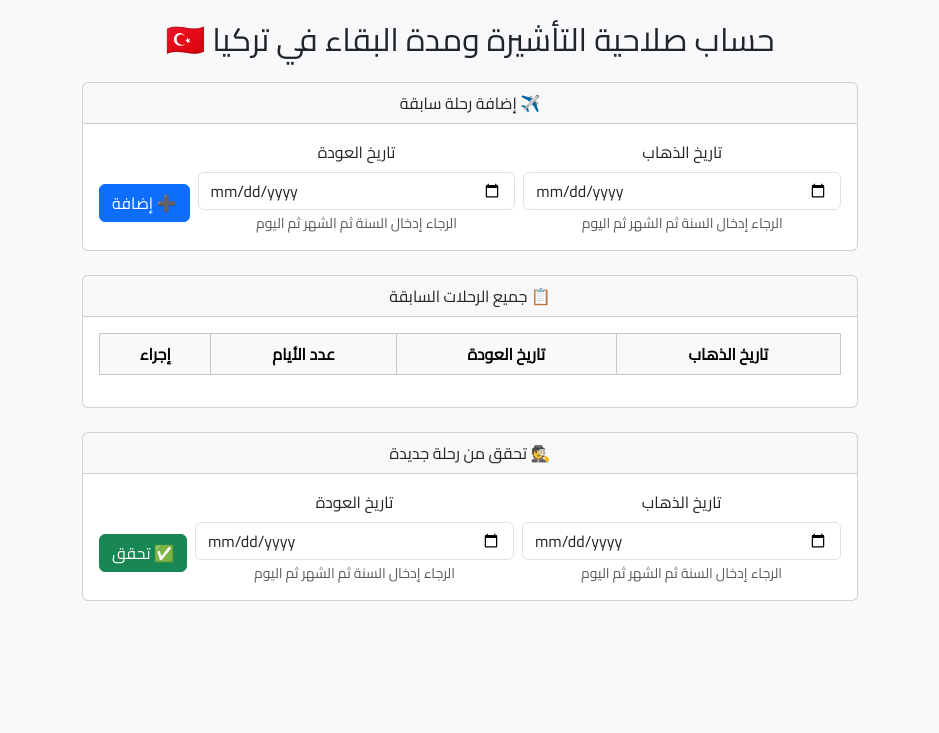
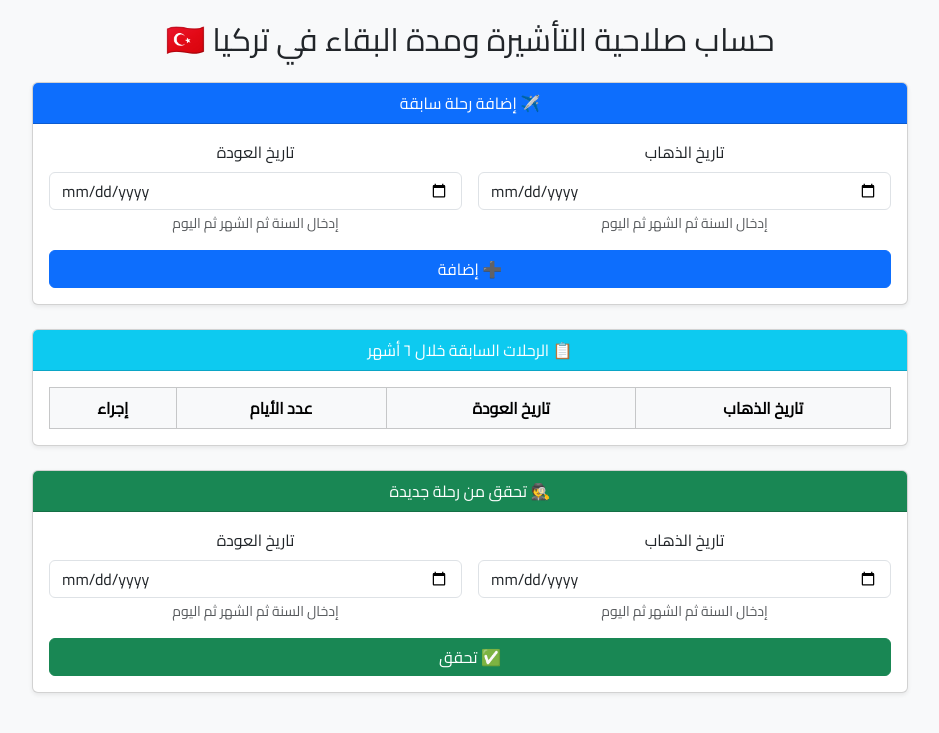
Before and after one commit to ragadalhejaily/visa_app, a Flask app: page / in a window 1280 px wide. Shown: the top 733 px of the page, without its empty margins (170-1109 px from the left). Run offline with Flask 3, Linux system fonts and the light colour scheme; lists and menus that the app fills with data are empty.

Commit message:
الصفحه

```diff
--- a/templates/index.html
+++ b/templates/index.html
@@ -1,11 +1,11 @@
-
-
-
+{##}
+{##}
+{##}
 {#<!DOCTYPE html>#}
 {#<html lang="ar" dir="rtl">#}
 {#<head>#}
 {#    <meta charset="UTF-8" />#}
-{#    <title> حساب صلاحية التأشيرة ومدة البقاء في تركيا 🇹🇷</title>#}
+{#    <title>حساب التأشيرة</title>#}
 {#    <link href="https://cdn.jsdelivr.net/npm/bootstrap@5.3.3/dist/css/bootstrap.rtl.min.css" rel="stylesheet" />#}
 {#    <link href="https://fonts.googleapis.com/css2?family=Cairo&display=swap" rel="stylesheet" />#}
 {#    <style>#}
@@ -27,10 +27,18 @@
 {#            const startInput = document.getElementById(startId);#}
 {#            const endInput = document.getElementById(endId);#}
 {##}
+{#            startInput.addEventListener('input', function () {#}
+{#                const val = this.value;#}
+{#                if (val.length === 10) {#}
+{#                    endInput.min = val;#}
+{#                    endInput.focus();#}
+{#                }#}
+{#            });#}
+{##}
 {#            startInput.addEventListener('change', function () {#}
-{#                const selectedDate = this.value;#}
-{#                if (selectedDate) {#}
-{#                    endInput.min = selectedDate;#}
+{#                const val = this.value;#}
+{#                if (val.length === 10) {#}
+{#                    endInput.min = val;#}
 {#                    endInput.focus();#}
 {#                }#}
 {#            });#}
@@ -44,7 +52,7 @@
 {#</head>#}
 {#<body>#}
 {#<div class="container text-center">#}
-{#    <h2 class="mb-4">  حساب صلاحية التأشيرة ومدة البقاء في تركيا 🇹🇷</h2>#}
+{#    <h2 class="mb-4">حساب صلاحية التأشيرة ومدة البقاء في تركيا 🇹🇷 </h2>#}
 {##}
 {#    <!-- إضافة رحلة -->#}
 {#    <div class="card mb-4">#}
@@ -55,10 +63,13 @@
 {#                    <div class="col-md">#}
 {#                        <label class="form-label">تاريخ الذهاب</label>#}
 {#                        <input type="date" id="new_trip_start" name="new_trip_start" class="form-control" required />#}
+{#                        <small class="form-text text-muted">الرجاء إدخال السنة ثم الشهر ثم اليوم</small>#}
 {#                    </div>#}
 {#                    <div class="col-md">#}
 {#                        <label class="form-label">تاريخ العودة</label>#}
 {#                        <input type="date" id="new_trip_end" name="new_trip_end" class="form-control" required />#}
+{#                        <small class="form-text text-muted">الرجاء إدخال السنة ثم الشهر ثم اليوم</small>#}
+{##}
 {#                    </div>#}
 {#                    <div class="col-md-auto">#}
 {#                        <label class="form-label d-block">&nbsp;</label>#}
@@ -87,7 +98,7 @@
 {#                    <tr>#}
 {#                        <td>{{ trip[0].strftime('%Y-%m-%d') }}</td>#}
 {#                        <td>{{ trip[1].strftime('%Y-%m-%d') }}</td>#}
-{#                        <td>{{ (trip[1] - trip[0]).days}}</td>#}
+{#                        <td>{{ (trip[1] - trip[0]).days }}</td>#}
 {#                        <td>#}
 {#                            <form method="post" style="display:inline;">#}
 {#                                <input type="hidden" name="delete_index" value="{{ loop.index0 }}" />#}
@@ -117,6 +128,7 @@
 {#                            required#}
 {#                            value="{{ result.check_start if result and result.check_start else '' }}"#}
 {#                        />#}
+{#                        <small class="form-text text-muted">الرجاء إدخال السنة ثم الشهر ثم اليوم</small>#}
 {#                    </div>#}
 {#                    <div class="col-md">#}
 {#                        <label class="form-label">تاريخ العودة</label>#}
@@ -128,6 +140,8 @@
 {#                            required#}
 {#                            value="{{ result.check_end if result and result.check_end else '' }}"#}
 {#                        />#}
+{#                        <small class="form-text text-muted">الرجاء إدخال السنة ثم الشهر ثم اليوم</small>#}
+{##}
 {#                    </div>#}
 {#                    <div class="col-md-auto">#}
 {#                        <label class="form-label d-block">&nbsp;</label>#}
@@ -161,13 +175,13 @@
 {#</div>#}
 {#</body>#}
 {#</html>#}
-
-
+{##}
 <!DOCTYPE html>
 <html lang="ar" dir="rtl">
 <head>
     <meta charset="UTF-8" />
-    <title>حساب التأشيرة</title>
+    <title>حساب صلاحية التأشيرة ومدة البقاء في تركيا 🇹🇷</title>
+    <meta name="viewport" content="width=device-width, initial-scale=1" />
     <link href="https://cdn.jsdelivr.net/npm/bootstrap@5.3.3/dist/css/bootstrap.rtl.min.css" rel="stylesheet" />
     <link href="https://fonts.googleapis.com/css2?family=Cairo&display=swap" rel="stylesheet" />
     <style>
@@ -177,25 +191,24 @@
             padding: 20px;
         }
         .container {
-            max-width: 800px;
-            margin: auto;
+            max-width: 900px;
         }
         .form-control, .btn {
             font-family: 'Cairo', sans-serif;
+        }
+        @media (max-width: 576px) {
+            .form-label {
+                font-size: 0.9rem;
+            }
+            h2 {
+                font-size: 1.4rem;
+            }
         }
     </style>
     <script>
         function setupDateSync(startId, endId) {
             const startInput = document.getElementById(startId);
             const endInput = document.getElementById(endId);
-
-            startInput.addEventListener('input', function () {
-                const val = this.value;
-                if (val.length === 10) {
-                    endInput.min = val;
-                    endInput.focus();
-                }
-            });
 
             startInput.addEventListener('change', function () {
                 const val = this.value;
@@ -214,28 +227,27 @@
 </head>
 <body>
 <div class="container text-center">
-    <h2 class="mb-4">حساب صلاحية التأشيرة ومدة البقاء في تركيا 🇹🇷 </h2>
+
+    <h2 class="mb-4">حساب صلاحية التأشيرة ومدة البقاء في تركيا 🇹🇷</h2>
 
     <!-- إضافة رحلة -->
-    <div class="card mb-4">
-        <div class="card-header">✈️ إضافة رحلة سابقة</div>
+    <div class="card mb-4 shadow-sm">
+        <div class="card-header bg-primary text-white">✈️ إضافة رحلة سابقة</div>
         <div class="card-body">
             <form method="post">
-                <div class="row g-2 align-items-center">
-                    <div class="col-md">
+                <div class="row g-3">
+                    <div class="col-md-6">
                         <label class="form-label">تاريخ الذهاب</label>
                         <input type="date" id="new_trip_start" name="new_trip_start" class="form-control" required />
-                        <small class="form-text text-muted">الرجاء إدخال السنة ثم الشهر ثم اليوم</small>
+                        <small class="text-muted"> إدخال السنة ثم الشهر ثم اليوم</small>
                     </div>
-                    <div class="col-md">
+                    <div class="col-md-6">
                         <label class="form-label">تاريخ العودة</label>
                         <input type="date" id="new_trip_end" name="new_trip_end" class="form-control" required />
-                        <small class="form-text text-muted">الرجاء إدخال السنة ثم الشهر ثم اليوم</small>
-
+                        <small class="text-muted"> إدخال السنة ثم الشهر ثم اليوم</small>
                     </div>
-                    <div class="col-md-auto">
-                        <label class="form-label d-block">&nbsp;</label>
-                        <button type="submit" class="btn btn-primary">➕ إضافة</button>
+                    <div class="col-12">
+                        <button type="submit" class="btn btn-primary w-100">➕ إضافة</button>
                     </div>
                 </div>
             </form>
@@ -243,10 +255,10 @@
     </div>
 
     <!-- جدول الرحلات -->
-    <div class="card mb-4">
-        <div class="card-header">📋 جميع الرحلات السابقة</div>
-        <div class="card-body">
-            <table class="table table-bordered table-striped">
+    <div class="card mb-4 shadow-sm">
+        <div class="card-header bg-info text-white">📋  الرحلات السابقة خلال ٦ أشهر  </div>
+        <div class="card-body table-responsive">
+            <table class="table table-bordered table-striped mb-0">
                 <thead class="table-light">
                     <tr>
                         <th>تاريخ الذهاب</th>
@@ -262,7 +274,7 @@
                         <td>{{ trip[1].strftime('%Y-%m-%d') }}</td>
                         <td>{{ (trip[1] - trip[0]).days }}</td>
                         <td>
-                            <form method="post" style="display:inline;">
+                            <form method="post" class="d-inline">
                                 <input type="hidden" name="delete_index" value="{{ loop.index0 }}" />
                                 <button type="submit" class="btn btn-danger btn-sm" onclick="return confirm('هل أنت متأكد من الحذف؟')">🗑️ حذف</button>
                             </form>
@@ -275,39 +287,25 @@
     </div>
 
     <!-- التحقق من الرحلة -->
-    <div class="card mb-4">
-        <div class="card-header">🕵️ تحقق من رحلة جديدة</div>
+    <div class="card mb-4 shadow-sm">
+        <div class="card-header bg-success text-white">🕵️ تحقق من رحلة جديدة</div>
         <div class="card-body">
             <form method="post">
-                <div class="row g-2 align-items-center">
-                    <div class="col-md">
+                <div class="row g-3">
+                    <div class="col-md-6">
                         <label class="form-label">تاريخ الذهاب</label>
-                        <input
-                            type="date"
-                            id="check_start"
-                            name="check_start"
-                            class="form-control"
-                            required
-                            value="{{ result.check_start if result and result.check_start else '' }}"
-                        />
-                        <small class="form-text text-muted">الرجاء إدخال السنة ثم الشهر ثم اليوم</small>
+                        <input type="date" id="check_start" name="check_start" class="form-control" required
+                               value="{{ result.check_start if result and result.check_start else '' }}" />
+                        <small class="text-muted"> إدخال السنة ثم الشهر ثم اليوم</small>
                     </div>
-                    <div class="col-md">
+                    <div class="col-md-6">
                         <label class="form-label">تاريخ العودة</label>
-                        <input
-                            type="date"
-                            id="check_end"
-                            name="check_end"
-                            class="form-control"
-                            required
-                            value="{{ result.check_end if result and result.check_end else '' }}"
-                        />
-                        <small class="form-text text-muted">الرجاء إدخال السنة ثم الشهر ثم اليوم</small>
-
+                        <input type="date" id="check_end" name="check_end" class="form-control" required
+                               value="{{ result.check_end if result and result.check_end else '' }}" />
+                        <small class="text-muted"> إدخال السنة ثم الشهر ثم اليوم</small>
                     </div>
-                    <div class="col-md-auto">
-                        <label class="form-label d-block">&nbsp;</label>
-                        <button type="submit" class="btn btn-success">✅ تحقق</button>
+                    <div class="col-12">
+                        <button type="submit" class="btn btn-success w-100">✅ تحقق</button>
                     </div>
                 </div>
             </form>
@@ -320,7 +318,7 @@
         <strong>{{ result.warning }}</strong>
     </div>
     <ul class="list-group mb-4 text-start" style="direction: rtl;">
-        <li class="list-group-item">📆 <strong> 180 يوم تبدأ من:</strong> {{ result.window_start }}</li>
+        <li class="list-group-item">📆 <strong>180 يوم تبدأ من:</strong> {{ result.window_start }}</li>
         <li class="list-group-item">🧾 <strong>عدد الأيام المستخدمة من الرحلات السابقة:</strong> {{ result.used_days }}</li>
         <li class="list-group-item">✈️ <strong>عدد أيام الرحلة الجديدة:</strong> {{ result.new_trip_days }}</li>
         <li class="list-group-item">🧮 <strong>إجمالي الأيام المحتسبة:</strong> {{ result.total_used }}</li>
```
